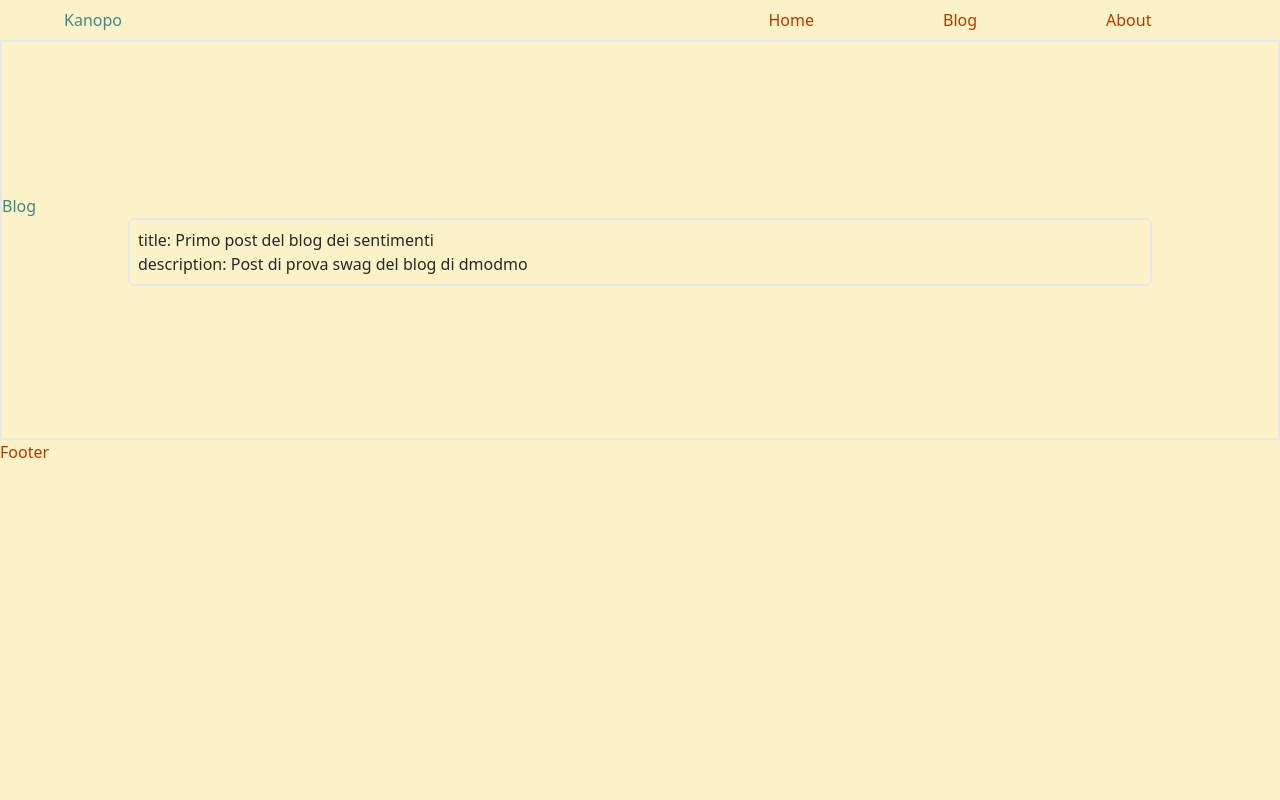
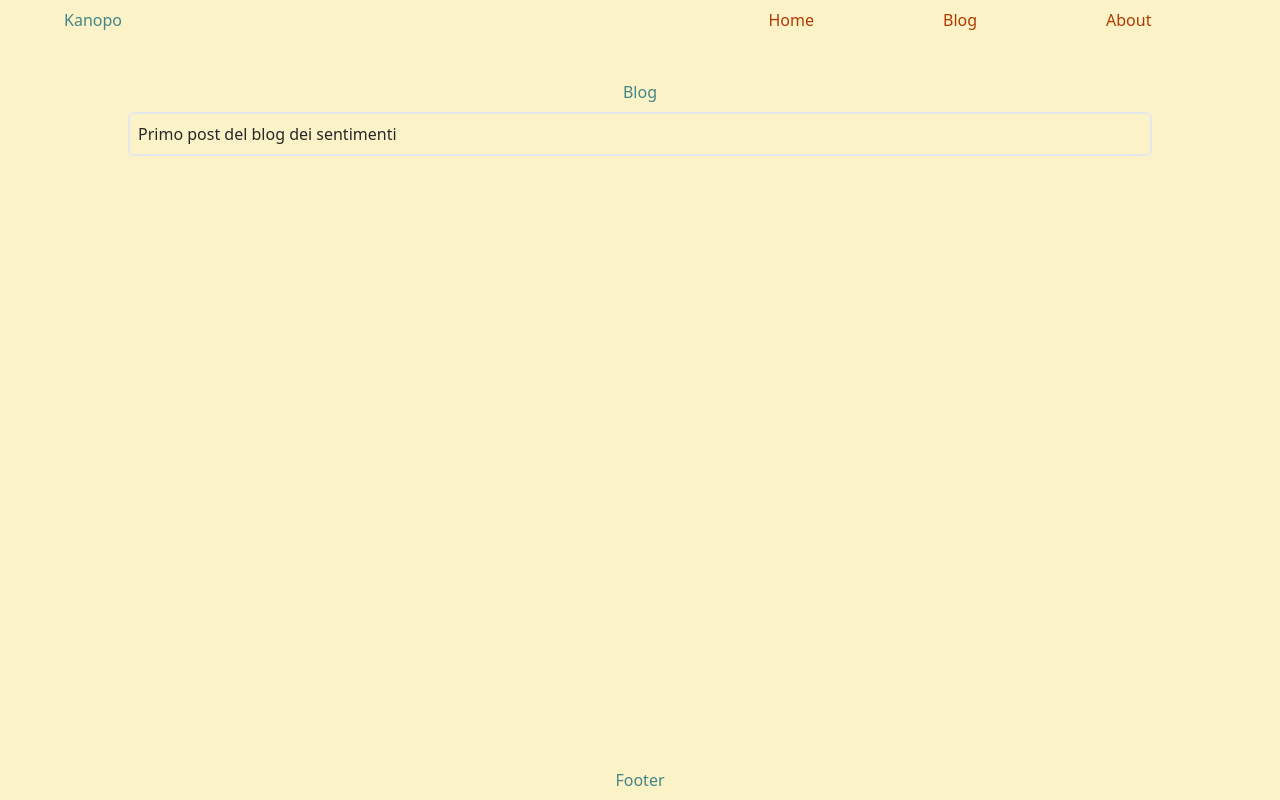
Before and after one commit to kanopo/kanopo.org, an Astro site: page /blog in a window 1280 px wide. Built offline with nearby package versions, Linux system fonts and the light colour scheme; Astro itself is replaced by a stand-in of ours.

Commit message:
modded some syles for human usabilities

```diff
--- a/src/components/Footer.astro
+++ b/src/components/Footer.astro
@@ -1,5 +1,5 @@
-
-
-<footer>
-  <h2>Footer</h2>
-</footer>
+<div class="w-[100vw] h-[5vh] flex justify-center items-center">
+  <div class="w-[90vw] h-[5vh] flex justify-center items-center">
+    <h1>Footer</h1>
+  </div>
+</div>
--- a/src/components/PostComponent.astro
+++ b/src/components/PostComponent.astro
@@ -3,7 +3,6 @@ const {title, description} = Astro.props;
 ---
 
 
-<div class="border-2 p-2 rounded-md">
-<p>title: {title}</p>
-<p>description: {description}</p>
+<div class="border-2 p-2 rounded-md my-2">
+<p>{title}</p>
 </div>
--- a/src/layouts/MainLayout.astro
+++ b/src/layouts/MainLayout.astro
@@ -24,7 +24,11 @@ import Footer from "../components/Footer.astro";
   </head>
   <body>
     <NavBar />
-    <slot />
+    <div class="h-[90vh] w-[100vw] flex justify-center items-center">
+      <div class="h-[80vh] w-[80vw]">
+        <slot />
+      </div>
+    </div>
     <Footer />
   </body>
 </html>
@@ -39,7 +43,7 @@ import Footer from "../components/Footer.astro";
 
     --text-dark: #fbf3c7;
     --accent1-dark: #458588; /* blue */
-    --accent2-dark: #fe8019; /* orange */
+    --accent2-dark: #af3a03; /* orange */
 
     --bg-dark: #282828;
 
--- a/src/pages/about.astro
+++ b/src/pages/about.astro
@@ -4,4 +4,5 @@ import MainLayout from "../layouts/MainLayout.astro";
 
 <MainLayout title="About">
   <h1>About</h1>
+  <p>(ﾉ◕ヮ◕)ﾉ*:・ﾟ✧</p>
 </MainLayout>
--- a/src/pages/blog/index.astro
+++ b/src/pages/blog/index.astro
@@ -6,9 +6,9 @@ const allPosts = await Astro.glob("./*.md");
 ---
 
 <MainLayout title="Blog">
-  <div class="border-2 h-[50vh] flex flex-col justify-center align-middle">
+  <div class="flex flex-col justify-center items-center">
     <h1>Blog</h1>
-    <div class="flex justify-center align-middle">
+    <div class="flex justify-center items-center">
       <div class="flex flex-col w-[80vw]">
         {
           allPosts.map((post) => (
```
